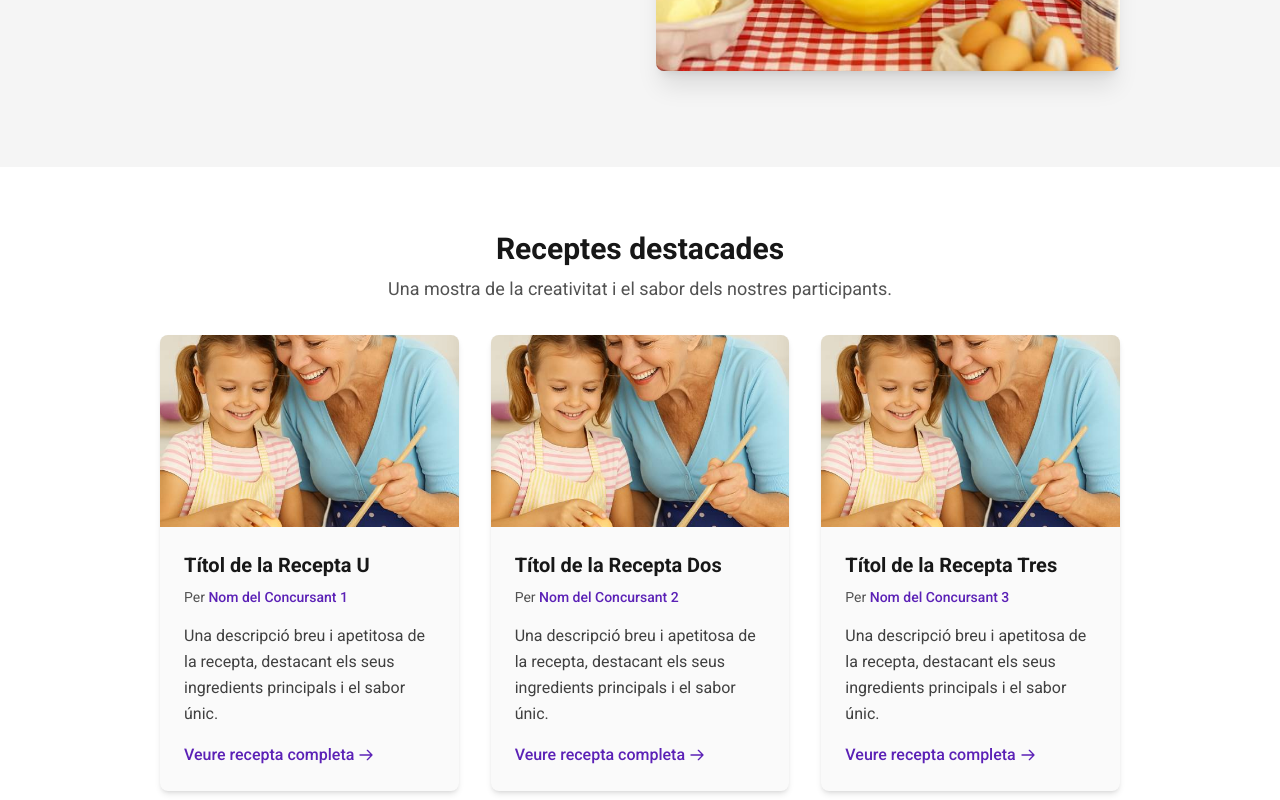
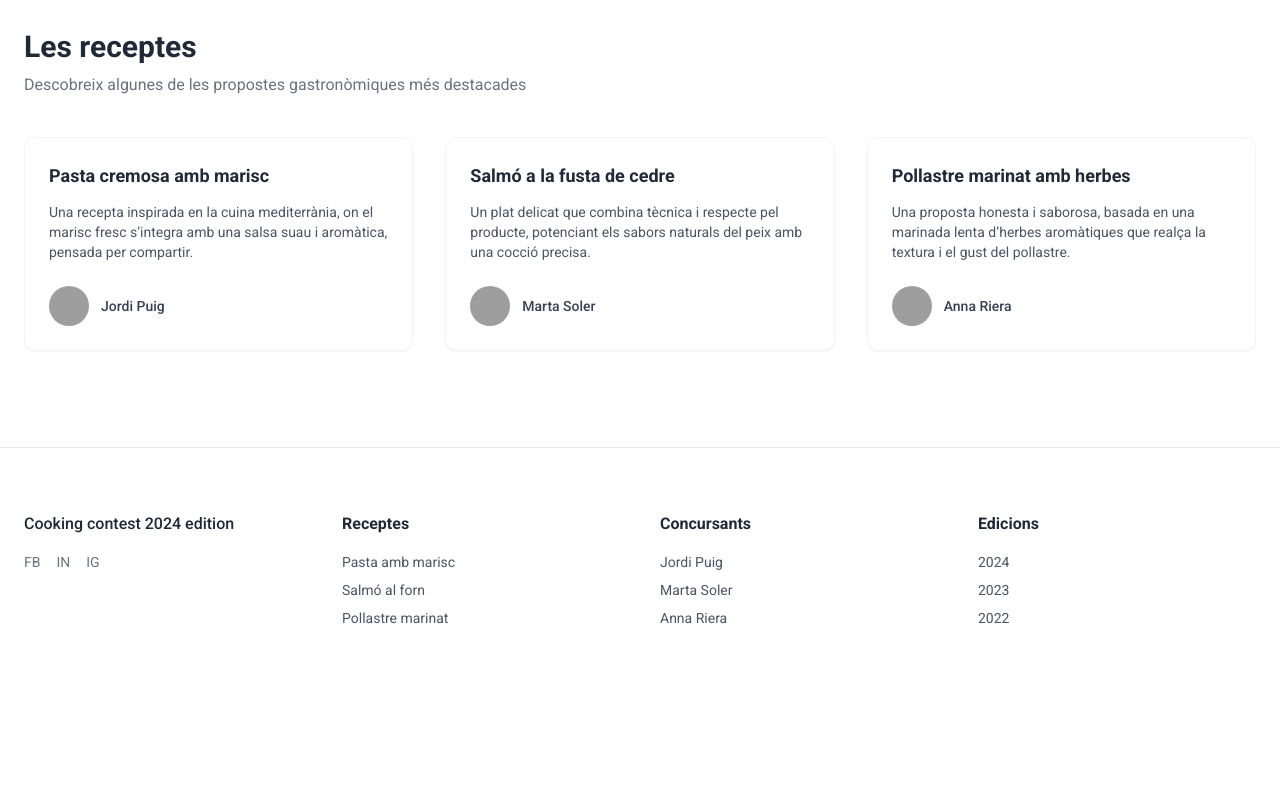
Before and after one commit to drosellopa/laiaia3, a website built with Parcel: page src/ia.html in a window 1280 px wide. Shown: the part 780-1580 px from the top of the page. After the commit the page ends 1472 px from the top, so only its background shows below. Built offline with nearby package versions, Linux system fonts and the light colour scheme; grey boxes are pictures that could not be loaded; a web font is replaced by a local one.

Commit message:
ia.html de chatgpt. Commit final

```diff
--- a/src/ia.html
+++ b/src/ia.html
@@ -13,137 +13,204 @@
     <title>Concurs de Cuina</title>
 
 </head>
-<body class="font-sans bg-neutral-50 text-neutral-800">
+ <body class="bg-white text-gray-800 antialiased">
+    <!-- Header -->
+    <header class="w-full border-b border-gray-200">
+        <div class="max-w-7xl mx-auto px-6 h-16 flex items-center justify-between">
+            <!-- Brand -->
+            <div class="text-sm font-medium">
+            Cooking contest 2024 edition
+            </div>
 
-    <include src="./views/header.html"></include>
+            <!-- Mobile toggle -->
 
-    <div class="min-h-screen flex flex-col">
-        <main class="flex-grow">
-            <!-- Hero Section -->
-            <section class="relative bg-neutral-100 py-12 sm:py-16 md:py-20 lg:py-24 overflow-hidden">
-                <div class="max-w-md mx-auto px-4 sm:max-w-2xl sm:px-6 lg:max-w-5xl lg:px-8 relative z-10">
-                    <div class="lg:grid lg:grid-cols-2 lg:gap-8 lg:items-center">
-                        <div class="text-center lg:text-left">
-                            <h1 class="text-3xl sm:text-4xl md:text-5xl font-extrabold text-neutral-900 leading-tight mb-4">
-                                Descobreix els nostres talentosos concursants!
-                            </h1>
-                            <p class="mt-4 text-lg text-neutral-600">
-                                Explora les creacions culinàries que ens han deixat sense paraules. Coneix els xefs i les seves increïbles receptes.
-                            </p>
-                            <div class="mt-8 flex justify-center lg:justify-start">
-                                <a href="#" class="inline-flex items-center justify-center px-6 py-3 border border-transparent text-base font-medium rounded-md shadow-sm text-white bg-violet-800 hover:bg-violet-700 focus:outline-none focus:ring-2 focus:ring-offset-2 focus:ring-violet-500 transition duration-300 ease-in-out">
-                                    Veure tots els concursants
+
+            <label
+            for="menu-toggle"
+            class="md:hidden cursor-pointer flex flex-col gap-1"
+            >
+            <span class="w-6 h-0.5 bg-gray-800"></span>
+            <span class="w-6 h-0.5 bg-gray-800"></span>
+            <span class="w-6 h-0.5 bg-gray-800"></span>
+            </label>
+
+             <input type="checkbox" id="menu-toggle" class="peer hidden" />
+            <nav class="hidden md:flex items-center gap-6 text-sm">
+            <a href="index.html" class="text-gray-600 hover:text-gray-900">Home</a>
+            <a href="#" class="text-gray-600 hover:text-gray-900">El concurs</a>
+            <a href="#" class="text-gray-600 hover:text-gray-900">Receptes</a>
+            <a
+                href="#"
+                class="px-4 py-2 rounded-md bg-primary text-white font-medium"
+            >
+                Concursants
+            </a>
+            </nav>
+        </div>
+
+        <!-- Mobile menu -->
+        <nav
+            class="md:hidden max-h-0 peer-checked:max-h-96 overflow-hidden transition-all duration-300 border-t border-gray-200"
+        >
+            <div class="px-6 py-4 flex flex-col gap-4 text-sm">
+            <a href="index.html" class="text-gray-700">Home</a>
+            <a href="#" class="text-gray-700">El concurs</a>
+            <a href="#" class="text-gray-700">Receptes</a>
+            <a
+                href="#"
+                class="inline-block w-fit px-4 py-2 rounded-md bg-primary text-white font-medium"
+            >
+                Concursants
             </a>
             </div>
-                        </div>
-                        <div class="mt-10 lg:mt-0 relative">
-                            <img class="w-full h-auto object-cover rounded-lg shadow-xl" src="./assets/images/placeholder.jpg" alt="Xef cuinant al concurs">
-                        </div>
-                    </div>
+        </nav>
+    </header>
+
+    <!-- Hero -->
+    <section class="max-w-4xl mx-auto px-6 pt-20 pb-16 text-center">
+      <h1 class="text-5xl font-bold mb-6">
+        Concursants
+      </h1>
+      <p class="text-gray-500 text-lg">
+        Aquesta secció presenta les receptes creades pels millors concursants
+        d’aquesta edició
+      </p>
+    </section>
+
+    <!-- Featured Image -->
+    <section class="max-w-6xl mx-auto px-6 mb-20">
+      <div class="rounded-xl overflow-hidden">
+        <img
+          src="https://images.unsplash.com/photo-1540189549336-e6e99c3679fe"
+          alt=""
+          class="w-full h-[420px] object-cover"
+        />
       </div>
     </section>
 
-            <!-- Contestants and Recipes Section -->
-            <section class="py-12 sm:py-16 bg-white">
-                <div class="max-w-md mx-auto px-4 sm:max-w-2xl sm:px-6 lg:max-w-5xl lg:px-8">
-                    <div class="text-center">
-                        <h2 class="text-2xl sm:text-3xl font-extrabold text-neutral-900 mb-2">
-                            Receptes destacades
+    <!-- Recipes Section -->
+    <section class="max-w-7xl mx-auto px-6 mb-24">
+      <div class="mb-10">
+        <h2 class="text-3xl font-semibold mb-2">
+          Les receptes
         </h2>
-                        <p class="text-lg text-neutral-600 mb-8">
-                            Una mostra de la creativitat i el sabor dels nostres participants.
+        <p class="text-gray-500">
+          Descobreix algunes de les propostes gastronòmiques més destacades
         </p>
       </div>
 
-                    <div class="grid grid-cols-1 md:grid-cols-2 lg:grid-cols-3 gap-8">
-                        <!-- Recipe Card 1 -->
-                        <div class="bg-neutral-50 rounded-lg shadow-md overflow-hidden hover:shadow-lg transition-shadow duration-300">
-                            <img class="w-full h-48 object-cover" src="./assets/images/placeholder.jpg" alt="Nom de la recepta 1">
-                            <div class="p-6">
-                                <h3 class="text-xl font-semibold text-neutral-900 mb-2">
-                                    Títol de la Recepta U
+      <!-- Cards -->
+      <div class="grid grid-cols-1 md:grid-cols-3 gap-8">
+        <!-- Card 1 -->
+        <article class="bg-white rounded-xl shadow-sm border border-gray-100 p-6 flex flex-col">
+          <h3 class="text-lg font-semibold mb-3">
+            Pasta cremosa amb marisc
           </h3>
-                                <p class="text-neutral-600 text-sm mb-4">
-                                    Per <span class="font-medium text-violet-800">Nom del Concursant 1</span>
+          <p class="text-gray-600 text-sm mb-6 flex-1">
+            Una recepta inspirada en la cuina mediterrània, on el marisc fresc
+            s’integra amb una salsa suau i aromàtica, pensada per compartir.
           </p>
-                                <p class="text-neutral-700 leading-relaxed mb-4">
-                                    Una descripció breu i apetitosa de la recepta, destacant els seus ingredients principals i el sabor únic.
+          <div class="flex items-center gap-3">
+            <img
+              src="https://randomuser.me/api/portraits/men/32.jpg"
+              alt=""
+              class="w-10 h-10 rounded-full object-cover"
+            />
+            <span class="text-sm font-medium text-gray-700">
+              Jordi Puig
+            </span>
+          </div>
+        </article>
+
+        <!-- Card 2 -->
+        <article class="bg-white rounded-xl shadow-sm border border-gray-100 p-6 flex flex-col">
+          <h3 class="text-lg font-semibold mb-3">
+            Salmó a la fusta de cedre
+          </h3>
+          <p class="text-gray-600 text-sm mb-6 flex-1">
+            Un plat delicat que combina tècnica i respecte pel producte,
+            potenciant els sabors naturals del peix amb una cocció precisa.
           </p>
-                                <a href="#" class="inline-flex items-center text-violet-800 hover:text-violet-700 font-medium">
-                                    Veure recepta completa
-                                    <svg class="ml-1 w-4 h-4" fill="none" stroke="currentColor" viewBox="0 0 24 24" xmlns="http://www.w3.org/2000/svg"><path stroke-linecap="round" stroke-linejoin="round" stroke-width="2" d="M14 5l7 7m0 0l-7 7m7-7H3"></path></svg>
-                                </a>
+          <div class="flex items-center gap-3">
+            <img
+              src="https://randomuser.me/api/portraits/women/45.jpg"
+              alt=""
+              class="w-10 h-10 rounded-full object-cover"
+            />
+            <span class="text-sm font-medium text-gray-700">
+              Marta Soler
+            </span>
+          </div>
+        </article>
+
+        <!-- Card 3 -->
+        <article class="bg-white rounded-xl shadow-sm border border-gray-100 p-6 flex flex-col">
+          <h3 class="text-lg font-semibold mb-3">
+            Pollastre marinat amb herbes
+          </h3>
+          <p class="text-gray-600 text-sm mb-6 flex-1">
+            Una proposta honesta i saborosa, basada en una marinada lenta
+            d’herbes aromàtiques que realça la textura i el gust del pollastre.
+          </p>
+          <div class="flex items-center gap-3">
+            <img
+              src="https://randomuser.me/api/portraits/women/68.jpg"
+              alt=""
+              class="w-10 h-10 rounded-full object-cover"
+            />
+            <span class="text-sm font-medium text-gray-700">
+              Anna Riera
+            </span>
+          </div>
+        </article>
+      </div>
+    </section>
+
+    <!-- Footer -->
+    <footer class="border-t border-gray-200">
+      <div class="max-w-7xl mx-auto px-6 py-16 grid grid-cols-1 md:grid-cols-4 gap-10">
+        <!-- Brand -->
+        <div>
+          <div class="font-medium mb-4">
+            Cooking contest 2024 edition
+          </div>
+          <div class="flex gap-4 text-gray-500 text-sm">
+            <span>FB</span>
+            <span>IN</span>
+            <span>IG</span>
           </div>
         </div>
 
-                        <!-- Recipe Card 2 -->
-                        <div class="bg-neutral-50 rounded-lg shadow-md overflow-hidden hover:shadow-lg transition-shadow duration-300">
-                            <img class="w-full h-48 object-cover" src="./assets/images/placeholder.jpg" alt="Nom de la recepta 2">
-                            <div class="p-6">
-                                <h3 class="text-xl font-semibold text-neutral-900 mb-2">
-                                    Títol de la Recepta Dos
-                                </h3>
-                                <p class="text-neutral-600 text-sm mb-4">
-                                    Per <span class="font-medium text-violet-800">Nom del Concursant 2</span>
-                                </p>
-                                <p class="text-neutral-700 leading-relaxed mb-4">
-                                    Una descripció breu i apetitosa de la recepta, destacant els seus ingredients principals i el sabor únic.
-                                </p>
-                                <a href="#" class="inline-flex items-center text-violet-800 hover:text-violet-700 font-medium">
-                                    Veure recepta completa
-                                    <svg class="ml-1 w-4 h-4" fill="none" stroke="currentColor" viewBox="0 0 24 24" xmlns="http://www.w3.org/2000/svg"><path stroke-linecap="round" stroke-linejoin="round" stroke-width="2" d="M14 5l7 7m0 0l-7 7m7-7H3"></path></svg>
-                                </a>
+        <!-- Recipes -->
+        <div>
+          <h4 class="font-semibold mb-4">Receptes</h4>
+          <ul class="space-y-2 text-sm text-gray-600">
+            <li>Pasta amb marisc</li>
+            <li>Salmó al forn</li>
+            <li>Pollastre marinat</li>
+          </ul>
+        </div>
+
+        <!-- Contestants -->
+        <div>
+          <h4 class="font-semibold mb-4">Concursants</h4>
+          <ul class="space-y-2 text-sm text-gray-600">
+            <li>Jordi Puig</li>
+            <li>Marta Soler</li>
+            <li>Anna Riera</li>
+          </ul>
+        </div>
+
+        <!-- Editions -->
+        <div>
+          <h4 class="font-semibold mb-4">Edicions</h4>
+          <ul class="space-y-2 text-sm text-gray-600">
+            <li>2024</li>
+            <li>2023</li>
+            <li>2022</li>
+          </ul>
         </div>
       </div>
-
-                        <!-- Recipe Card 3 -->
-                        <div class="bg-neutral-50 rounded-lg shadow-md overflow-hidden hover:shadow-lg transition-shadow duration-300">
-                            <img class="w-full h-48 object-cover" src="./assets/images/placeholder.jpg" alt="Nom de la recepta 3">
-                            <div class="p-6">
-                                <h3 class="text-xl font-semibold text-neutral-900 mb-2">
-                                    Títol de la Recepta Tres
-                                </h3>
-                                <p class="text-neutral-600 text-sm mb-4">
-                                    Per <span class="font-medium text-violet-800">Nom del Concursant 3</span>
-                                </p>
-                                <p class="text-neutral-700 leading-relaxed mb-4">
-                                    Una descripció breu i apetitosa de la recepta, destacant els seus ingredients principals i el sabor únic.
-                                </p>
-                                <a href="#" class="inline-flex items-center text-violet-800 hover:text-violet-700 font-medium">
-                                    Veure recepta completa
-                                    <svg class="ml-1 w-4 h-4" fill="none" stroke="currentColor" viewBox="0 0 24 24" xmlns="http://www.w3.org/2000/svg"><path stroke-linecap="round" stroke-linejoin="round" stroke-width="2" d="M14 5l7 7m0 0l-7 7m7-7H3"></path></svg>
-                                </a>
-                            </div>
-                        </div>
-                    </div>
-                </div>
-            </section>
-        </main>
-
-        <include src="./views/footer.html"></include>
-
-        <!-- Mobile Navigation (Bottom Bar) -->
-        <nav class="fixed bottom-0 left-0 right-0 bg-white shadow-lg border-t border-neutral-200 z-50 md:hidden">
-            <div class="max-w-lg mx-auto flex justify-around h-16">
-                <a href="#" class="flex flex-col items-center justify-center text-violet-800 flex-1 px-2 py-1">
-                    <svg class="w-6 h-6 mb-1" fill="none" stroke="currentColor" viewBox="0 0 24 24" xmlns="http://www.w3.org/2000/svg"><path stroke-linecap="round" stroke-linejoin="round" stroke-width="2" d="M3 12l2-2m0 0l7-7 7 7M5 10v10a1 1 0 001 1h3m10-11v10a1 1 0 001 1h3m-6 0a1 1 0 001-1v-4a1 1 0 011-1h2a1 1 0 011 1v4a1 1 0 001 1m-6 0h.01"></path></svg>
-                    <span class="text-xs">Inici</span>
-                </a>
-                <a href="#" class="flex flex-col items-center justify-center text-neutral-500 hover:text-violet-800 flex-1 px-2 py-1">
-                    <svg class="w-6 h-6 mb-1" fill="none" stroke="currentColor" viewBox="0 0 24 24" xmlns="http://www.w3.org/2000/svg"><path stroke-linecap="round" stroke-linejoin="round" stroke-width="2" d="M14.752 11.168l-3.197-2.132A1 1 0 0010 9.87v4.263a1 1 0 001.555.832l3.197-2.132a1 1 0 000-1.664z"></path><path stroke-linecap="round" stroke-linejoin="round" stroke-width="2" d="M21 12a9 9 0 11-18 0 9 9 0 0118 0z"></path></svg>
-                    <span class="text-xs">El concurs</span>
-                </a>
-                <a href="#" class="flex flex-col items-center justify-center text-neutral-500 hover:text-violet-800 flex-1 px-2 py-1">
-                    <svg class="w-6 h-6 mb-1" fill="none" stroke="currentColor" viewBox="0 0 24 24" xmlns="http://www.w3.org/2000/svg"><path stroke-linecap="round" stroke-linejoin="round" stroke-width="2" d="M9.663 17h4.673M12 3v1m6.364 1.636l-.707.707M21 12h-1M4 12H3m3.343-5.657l-.707-.707m10.707 0l-.707.707M10 21h4m-4-8v-4h4v4h-4z"></path></svg>
-                    <span class="text-xs">Receptes</span>
-                </a>
-                <a href="#" class="flex flex-col items-center justify-center text-neutral-500 hover:text-violet-800 flex-1 px-2 py-1">
-                    <svg class="w-6 h-6 mb-1" fill="none" stroke="currentColor" viewBox="0 0 24 24" xmlns="http://www.w3.org/2000/svg"><path stroke-linecap="round" stroke-linejoin="round" stroke-width="2" d="M17 20v-2a4 4 0 00-4-4H7a4 4 0 00-4 4v2"></path><path stroke-linecap="round" stroke-linejoin="round" stroke-width="2" d="M12 11a4 4 0 100-8 4 4 0 000 8z"></path></svg>
-                    <span class="text-xs">Concursants</span>
-                </a>
-            </div>
-        </nav>
-    </div>
-
+    </footer>
   </body>
 </html>
```
Also changed, not shown: README.md. Lines whose indentation alone changed are shown as unchanged.
